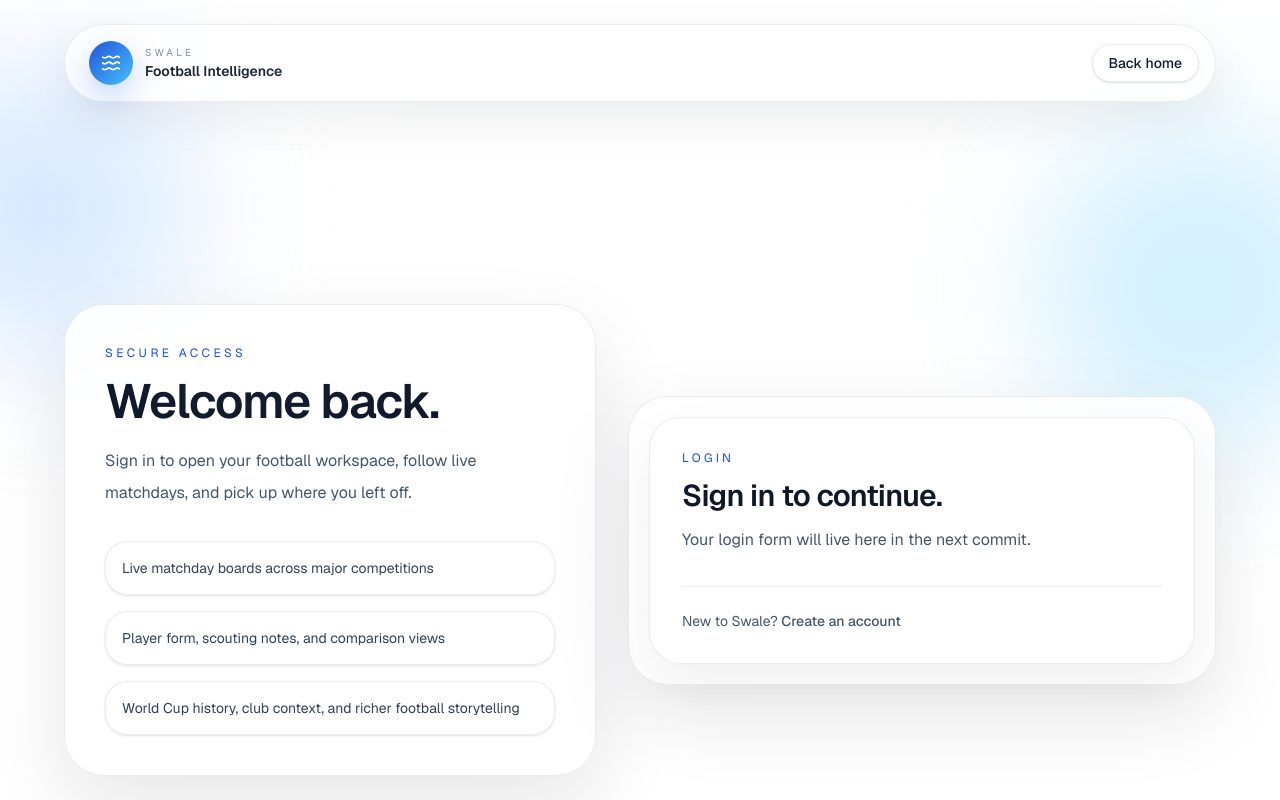
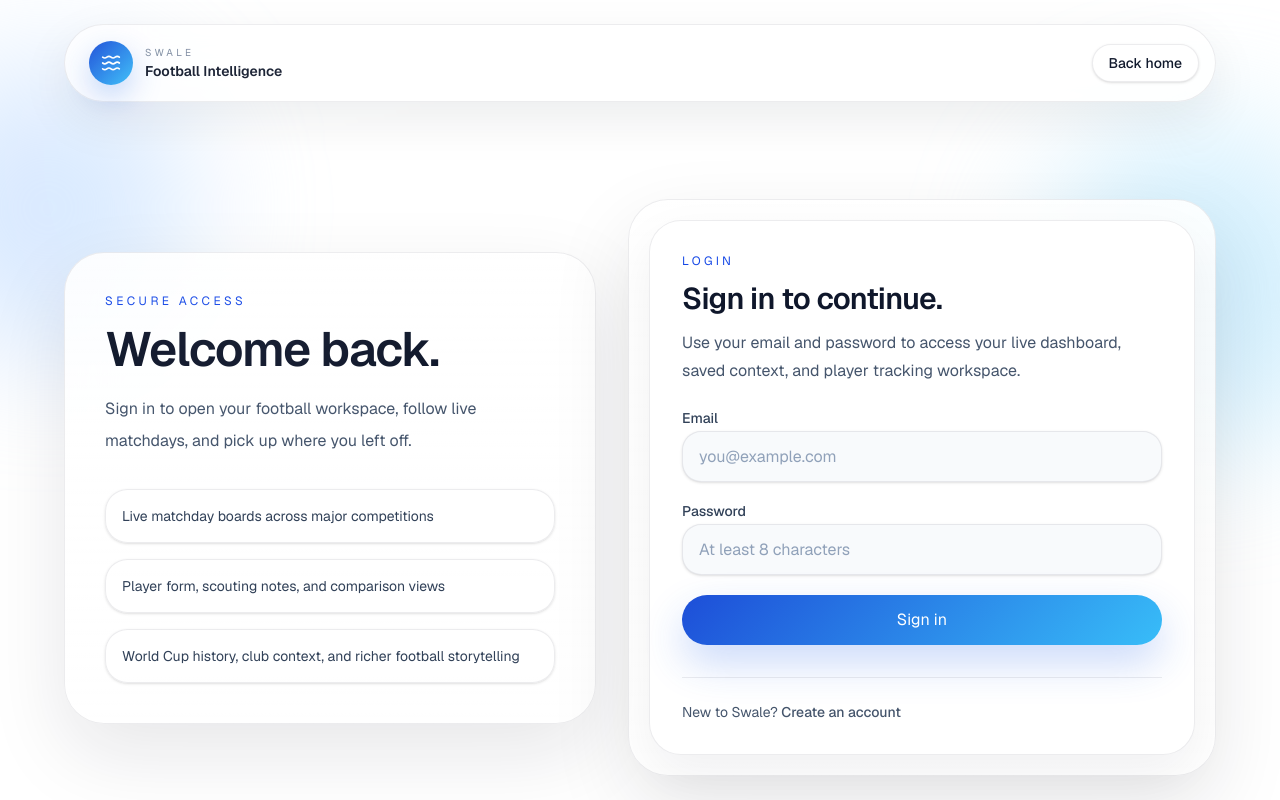
Before and after one commit to orimcoding/swale, a Next.js app: page /auth/login in a window 1280 px wide. Built offline with nearby package versions, Linux system fonts and the light colour scheme.

Commit message:
reusable auth form

```diff
--- a/src/app/auth/login/page.tsx
+++ b/src/app/auth/login/page.tsx
@@ -1,4 +1,5 @@
 import Link from "next/link";
+import { AuthForm } from "@/components/auth/auth-form";
 import { AuthShell } from "@/components/auth/auth-shell";
 
 export default function LoginPage() {
@@ -15,15 +16,11 @@ export default function LoginPage() {
         </>
       }
     >
-      <div>
-        <p className="text-xs uppercase tracking-[0.28em] text-blue-700">Login</p>
-        <h2 className="mt-3 text-3xl font-semibold tracking-tight text-slate-900">
-          Sign in to continue.
-        </h2>
-        <p className="mt-3 text-base leading-7 text-slate-600">
-          Your login form will live here in the next commit.
-        </p>
-      </div>
+      <AuthForm
+        mode="login"
+        submitLabel="Sign in"
+        helperText="Use your email and password to access your live dashboard, saved context, and player tracking workspace."
+      />
     </AuthShell>
   );
 }
--- a/src/app/auth/signup/page.tsx
+++ b/src/app/auth/signup/page.tsx
@@ -1,4 +1,5 @@
 import Link from "next/link";
+import { AuthForm } from "@/components/auth/auth-form";
 import { AuthShell } from "@/components/auth/auth-shell";
 
 export default function SignupPage() {
@@ -15,15 +16,11 @@ export default function SignupPage() {
         </>
       }
     >
-      <div>
-        <p className="text-xs uppercase tracking-[0.28em] text-blue-700">Sign up</p>
-        <h2 className="mt-3 text-3xl font-semibold tracking-tight text-slate-900">
-          Create your access.
-        </h2>
-        <p className="mt-3 text-base leading-7 text-slate-600">
-          Your signup form will live here in the next commit.
-        </p>
-      </div>
+      <AuthForm
+        mode="signup"
+        submitLabel="Create account"
+        helperText="Create your account to unlock live matchday views, player dossiers, and competition tracking across club and international football."
+      />
     </AuthShell>
   );
 }
--- /dev/null
+++ b/src/components/auth/auth-form.tsx
@@ -0,0 +1,86 @@
+"use client";
+
+import { AlertCircle, Loader2 } from "lucide-react";
+
+interface AuthFormProps {
+  mode: "login" | "signup";
+  submitLabel: string;
+  helperText: string;
+  isSubmitting?: boolean;
+  error?: string | null;
+  success?: string | null;
+  onSubmit?: (event: React.FormEvent<HTMLFormElement>) => void;
+}
+
+export function AuthForm({
+  mode,
+  submitLabel,
+  helperText,
+  isSubmitting = false,
+  error,
+  success,
+  onSubmit,
+}: AuthFormProps) {
+  return (
+    <form className="space-y-5" onSubmit={onSubmit}>
+      <div>
+        <p className="text-xs uppercase tracking-[0.28em] text-blue-700">
+          {mode === "login" ? "Login" : "Sign up"}
+        </p>
+        <h2 className="mt-3 text-3xl font-semibold tracking-tight text-slate-900">
+          {mode === "login" ? "Sign in to continue." : "Create your access."}
+        </h2>
+        <p className="mt-3 text-base leading-7 text-slate-600">{helperText}</p>
+      </div>
+
+      <div className="space-y-4">
+        <label className="block space-y-2">
+          <span className="text-sm font-medium text-slate-700">Email</span>
+          <input
+            type="email"
+            name="email"
+            autoComplete="email"
+            placeholder="you@example.com"
+            className="w-full rounded-[1.2rem] border border-slate-200 bg-slate-50 px-4 py-3 text-slate-900 shadow-sm transition placeholder:text-slate-400 focus:border-blue-300 focus:bg-white"
+            required
+          />
+        </label>
+
+        <label className="block space-y-2">
+          <span className="text-sm font-medium text-slate-700">Password</span>
+          <input
+            type="password"
+            name="password"
+            autoComplete={mode === "login" ? "current-password" : "new-password"}
+            placeholder="At least 8 characters"
+            className="w-full rounded-[1.2rem] border border-slate-200 bg-slate-50 px-4 py-3 text-slate-900 shadow-sm transition placeholder:text-slate-400 focus:border-blue-300 focus:bg-white"
+            minLength={8}
+            required
+          />
+        </label>
+      </div>
+
+      {error ? (
+        <div className="flex items-start gap-3 rounded-[1.2rem] border border-rose-200 bg-rose-50 px-4 py-3 text-sm text-rose-700">
+          <AlertCircle className="mt-0.5 h-4 w-4 shrink-0" />
+          <p>{error}</p>
+        </div>
+      ) : null}
+
+      {success ? (
+        <div className="rounded-[1.2rem] border border-emerald-200 bg-emerald-50 px-4 py-3 text-sm text-emerald-700">
+          {success}
+        </div>
+      ) : null}
+
+      <button
+        type="submit"
+        disabled={isSubmitting}
+        className="inline-flex w-full items-center justify-center gap-2 rounded-full bg-[linear-gradient(135deg,#1d4ed8,#38bdf8)] px-5 py-3 text-sm font-medium text-white shadow-[0_18px_40px_rgba(37,99,235,0.24)] transition hover:-translate-y-0.5 disabled:cursor-not-allowed disabled:opacity-70"
+      >
+        {isSubmitting ? <Loader2 className="h-4 w-4 animate-spin" /> : null}
+        {submitLabel}
+      </button>
+    </form>
+  );
+}
```
